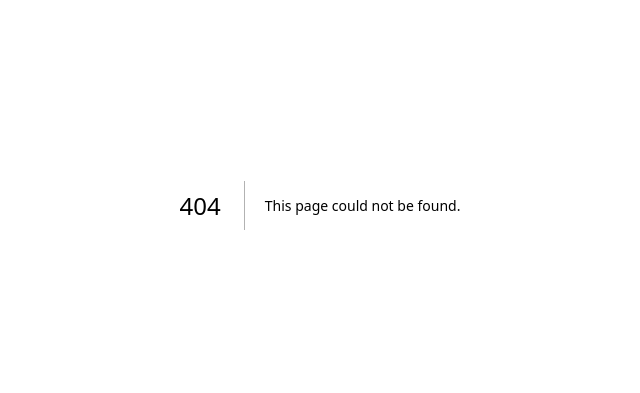
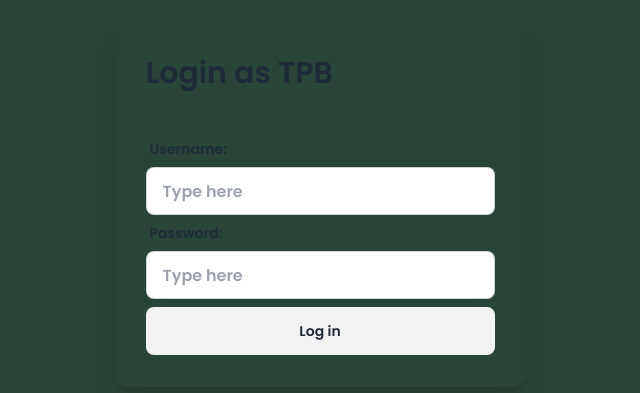
Before and after one commit to Nanaa05/MilestoneSPARTA-22-HaloPIPS, a Next.js app in the folder halo-pips/: page /login-tpb in a window 1280 px wide. Before the commit this address had no page. Shown: the part 195-588 px from the top of the page, without its empty margins (320-960 px from the left). Built offline with nearby package versions, Linux system fonts and the light colour scheme.

Commit message:
style: using daisyui

```diff
--- /dev/null
+++ b/halo-pips/app/components/button.tsx
@@ -0,0 +1,23 @@
+"use client";
+import React from "react";
+import { useRouter } from "next/navigation";
+interface Props {
+  children: React.ReactNode;
+  link?: string;
+  color: string;
+}
+
+const ButtonNav = ({ children, link = "", color }: Props) => {
+  const router = useRouter();
+  console.log("btn bg-HMIF-" + color);
+  return (
+    <button
+      className={"btn border-hidden bg-HMIF-" + color}
+      onClick={() => router.push(link)}
+    >
+      {children}
+    </button>
+  );
+};
+
+export default ButtonNav;
--- /dev/null
+++ b/halo-pips/app/components/card.tsx
@@ -0,0 +1,15 @@
+import React from "react";
+interface Props {
+  children: React.ReactNode;
+  color: string;
+}
+
+const Card = ({ children, color }: Props) => {
+  return (
+    <div className={"card w-fit shadow-xl bg-HMIF-" + color}>
+      <div className="card-body">{children}</div>
+    </div>
+  );
+};
+
+export default Card;
--- a/halo-pips/app/layout.tsx
+++ b/halo-pips/app/layout.tsx
@@ -1,12 +1,12 @@
 import type { Metadata } from "next";
-import { Inter } from "next/font/google";
+import { Poppins } from "next/font/google";
 import "./globals.css";
 
-const inter = Inter({ subsets: ["latin"] });
+const font = Poppins({ subsets: ["latin"], weight: ["600"] });
 
 export const metadata: Metadata = {
-  title: "Create Next App",
-  description: "Generated by create next app",
+  title: "HaloPIPS!",
+  description: "",
 };
 
 export default function RootLayout({
@@ -16,7 +16,7 @@ export default function RootLayout({
 }>) {
   return (
     <html lang="en">
-      <body className={inter.className}>{children}</body>
+      <body className={font.className}>{children}</body>
     </html>
   );
 }
--- /dev/null
+++ b/halo-pips/app/login-memberhmif/page.tsx
@@ -0,0 +1,34 @@
+import React from "react";
+import Card from "../components/card";
+import ButtonNav from "../components/button";
+
+const LoginMember = () => {
+  return (
+    <div className="flex items-center justify-center min-h-screen bg-HMIF-600">
+      <Card color="400">
+        <h1 className="text-3xl font-bold mb-8">Login as HMIF Member</h1>
+        <label className="form-control w-full">
+          <div className="label">
+            <span className="label-text">Username:</span>
+          </div>
+          <input
+            type="text"
+            placeholder="Type here"
+            className="input input-bordered w-full"
+          />
+          <div className="label">
+            <span className="label-text">Password:</span>
+          </div>
+          <input
+            type="text"
+            placeholder="Type here"
+            className="input input-bordered w-full"
+          />
+        </label>
+        <ButtonNav color="200">Log in</ButtonNav>
+      </Card>
+    </div>
+  );
+};
+
+export default LoginMember;
--- /dev/null
+++ b/halo-pips/app/login-tpb/page.tsx
@@ -0,0 +1,34 @@
+import React from "react";
+import Card from "../components/card";
+import ButtonNav from "../components/button";
+
+const LoginTPB = () => {
+  return (
+    <div className="flex items-center justify-center min-h-screen bg-HMIF-600">
+      <Card color="400">
+        <h1 className="text-3xl font-bold mb-8">Login as TPB</h1>
+        <label className="form-control w-full">
+          <div className="label">
+            <span className="label-text">Username:</span>
+          </div>
+          <input
+            type="text"
+            placeholder="Type here"
+            className="input input-bordered w-full"
+          />
+          <div className="label">
+            <span className="label-text">Password:</span>
+          </div>
+          <input
+            type="text"
+            placeholder="Type here"
+            className="input input-bordered w-full"
+          />
+        </label>
+        <ButtonNav color="200">Log in</ButtonNav>
+      </Card>
+    </div>
+  );
+};
+
+export default LoginTPB;
--- a/halo-pips/app/memberhmif/page.tsx
+++ /dev/null
@@ -1,24 +0,0 @@
-import React from 'react'
-
-const LoginMember = () => {
-  return (
-    <div className='flex flex-col items-center justify-center min-h-screen bg-[#3F684B]'>
-      <h1 className='text-3xl font-bold text-white mb-8'>Login as Member HMIF</h1>
-      <h3 className='font-semibold'>Username</h3>
-      <input
-          type='text'
-          placeholder='Username'
-          className='p-3 my-4 border border-gray-300 rounded-md focus:outline-none focus:ring-2 focus:ring-[#BCD66A]'
-      />
-      <h3 className='font-semibold'>Password</h3>
-      <input
-          type='password'
-          placeholder='Password'
-          className='p-3 my-4 border border-gray-300 rounded-md focus:outline-none focus:ring-2 focus:ring-[#BCD66A]'
-      />
-      <button className='px-10 py-3 my-4 bg-[#89B262] border border-[#BCD66A] rounded-3xl text-black font-bold hover:bg-[#A5BF5A] transition duration-400'>Login</button>
-    </div>
-  )
-}
-
-export default LoginMember
--- a/halo-pips/app/page.tsx
+++ b/halo-pips/app/page.tsx
@@ -1,16 +1,20 @@
-import React from 'react'
-import Link from 'next/link'
-
+import React from "react";
+import ButtonNav from "./components/button";
+import Card from "./components/card";
 const page = () => {
   return (
-    <div className='flex flex-col items-center justify-center min-h-screen bg-[#3F684B]'>
-      <h1 className='text-3xl font-bold text-white mb-8'>Login</h1>
-      <div className='flex flex-row space-x-4'>
-        <Link href='/tpb' className='p-4  bg-[#BCD66A] text-black font-semibold border border-white rounded-3xl mb-4 text-center w-48 hover:bg-[#89B262] transition duration-400'>Login as TPB</Link>
-        <Link href='/memberhmif' className='p-4  bg-[#BCD66A] text-black font-semibold border border-white rounded-3xl mb-4 text-center w-48 hover:bg-[#89B262] transition duration-400'>Login as Member</Link>
-      </div>
+    <div className="flex items-center justify-center min-h-screen bg-HMIF-600">
+      <Card color="400">
+        <h1 className="text-3xl font-bold mb-8">Login</h1>
+        <ButtonNav link="/login-tpb" color="200">
+          Login as TPB
+        </ButtonNav>
+        <ButtonNav link="/login-memberhmif" color="200">
+          Login as HMIF Member
+        </ButtonNav>
+      </Card>
     </div>
-  )
-}
+  );
+};
 
-export default page
+export default page;
--- a/halo-pips/app/tpb/page.tsx
+++ /dev/null
@@ -1,24 +0,0 @@
-import React from 'react'
-
-const LoginTPB = () => {
-  return (
-    <div className='flex flex-col items-center justify-center min-h-screen bg-[#3F684B]'>
-      <h1 className='text-3xl font-bold text-white mb-8'>Login as TPB</h1>
-      <h3 className='font-semibold'>Username</h3>
-      <input
-          type='text'
-          placeholder='Username'
-          className='p-3 my-4 border border-gray-300 rounded-md focus:outline-none focus:ring-2 focus:ring-[#BCD66A]'
-      />
-      <h3 className='font-semibold'>Password</h3>
-      <input
-          type='password'
-          placeholder='Password'
-          className='p-3 my-4 border border-gray-300 rounded-md focus:outline-none focus:ring-2 focus:ring-[#BCD66A]'
-      />
-      <button className='px-10 py-3 my-4 bg-[#89B262] border border-[#BCD66A] rounded-3xl text-black font-bold hover:bg-[#A5BF5A] transition duration-400'>Login</button>
-    </div>
-  )
-}
-
-export default LoginTPB
--- a/halo-pips/package.json
+++ b/halo-pips/package.json
@@ -18,6 +18,7 @@
     "@types/node": "^20",
     "@types/react": "^18",
     "@types/react-dom": "^18",
+    "daisyui": "^4.12.10",
     "eslint": "^8",
     "eslint-config-next": "14.2.5",
     "postcss": "^8",
--- a/halo-pips/tailwind.config.ts
+++ b/halo-pips/tailwind.config.ts
@@ -1,5 +1,4 @@
 import type { Config } from "tailwindcss";
-
 const config: Config = {
   content: [
     "./pages/**/*.{js,ts,jsx,tsx,mdx}",
@@ -13,8 +12,21 @@ const config: Config = {
         "gradient-conic":
           "conic-gradient(from 180deg at 50% 50%, var(--tw-gradient-stops))",
       },
+      colors: {
+        'HMIF-600': '#294538','HMIF-500': '#3F683B','HMIF-400': '#5F8D59','HMIF-300': '#89B262','HMIF-200': '#BCD66A','HMIF-100': '#F9F871',
+      },
     },
   },
-  plugins: [],
+  plugins: [require('daisyui')],
+  daisyui: {
+    themes: false, // false: only light + dark | true: all themes | array: specific themes like this ["light", "dark", "cupcake"]
+    darkTheme: "dark", // name of one of the included themes for dark mode
+    base: true, // applies background color and foreground color for root element by default
+    styled: true, // include daisyUI colors and design decisions for all components
+    utils: true, // adds responsive and modifier utility classes
+    prefix: "", // prefix for daisyUI classnames (components, modifiers and responsive class names. Not colors)
+    logs: true, // Shows info about daisyUI version and used config in the console when building your CSS
+    themeRoot: ":root", // The element that receives theme color CSS variables
+  },
 };
 export default config;
```
Also changed, not shown: 1 other file (tests, documents, lock files or other folders).
